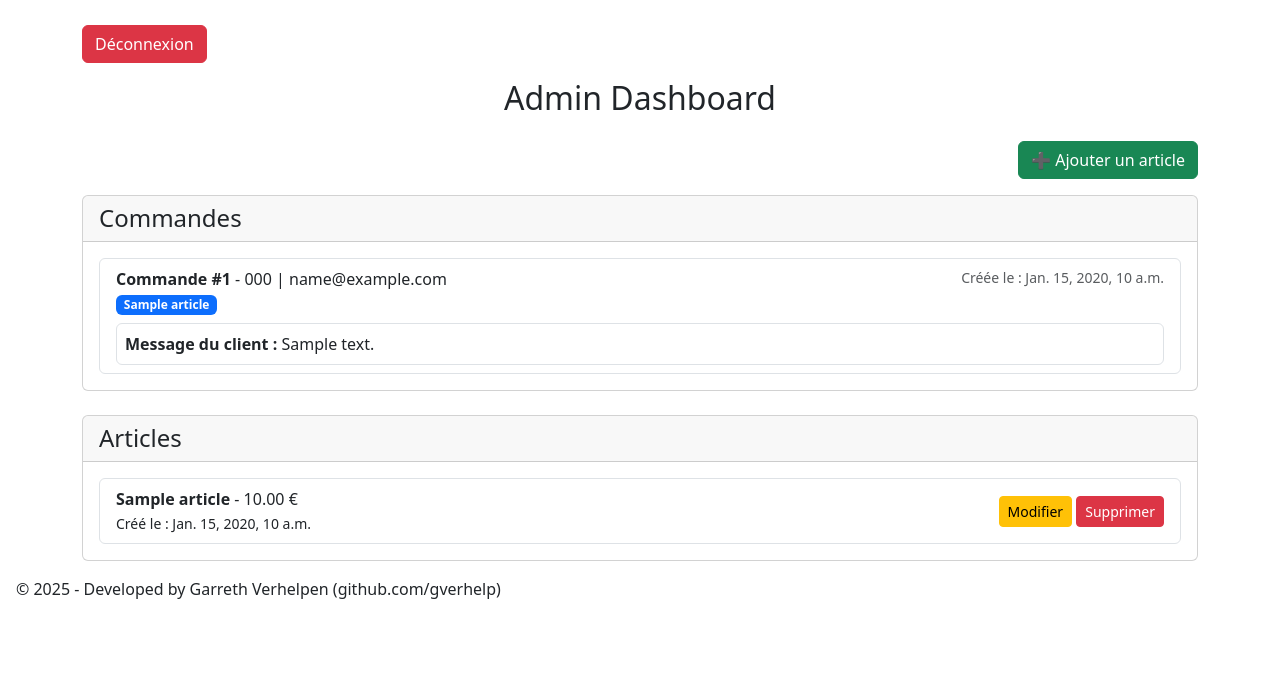
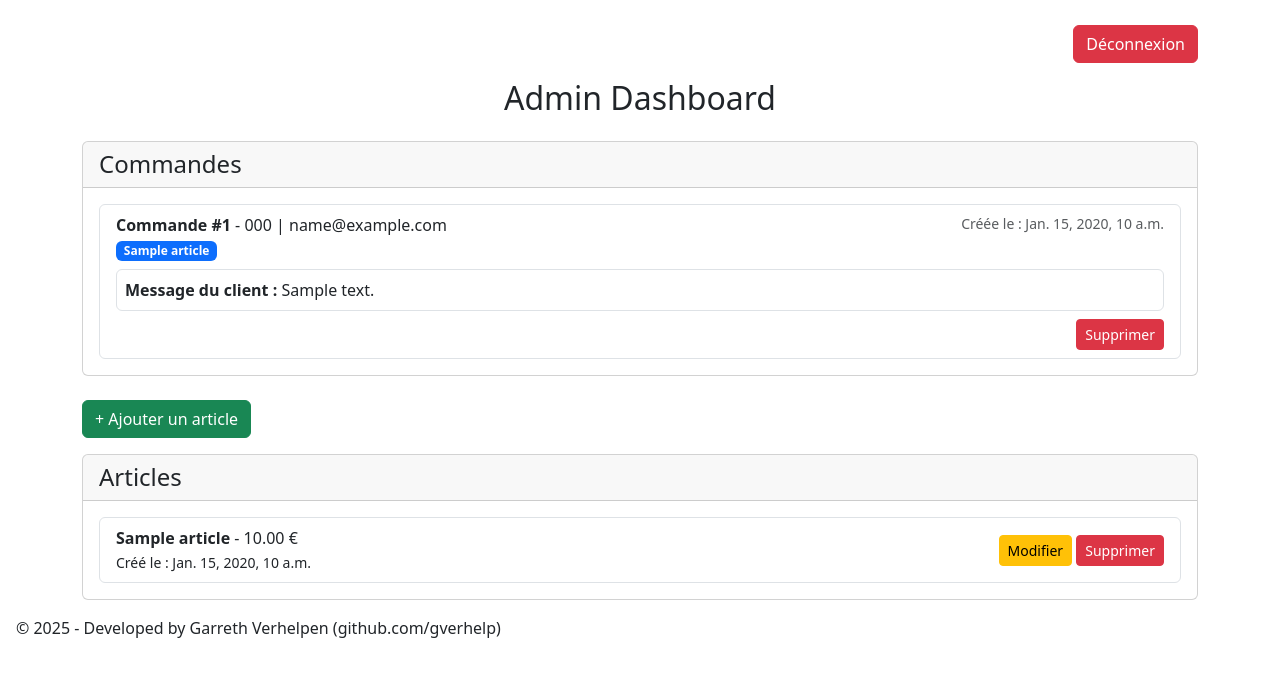
Before and after one commit to gverhelp/salesPageApp, a Django app: page /admin-dashboard/ in a window 1280 px wide. Shown: the part 73-750 px from the top of the page. Run offline with Django 5.2, Linux system fonts and the light colour scheme; a user stored in the database is signed in; tables that the repository leaves empty hold one stand-in row (values such as "Sample post"); some libraries are stand-ins or nearby versions.

Commit message:
small changes

```diff
--- a/app/salesPage/templates/admin/admin_dashboard.html
+++ b/app/salesPage/templates/admin/admin_dashboard.html
@@ -5,17 +5,15 @@
 {% block content %}
 <div class="container mt-2">
     <!-- Bouton Déconnexion -->
-    <form method="POST" action="{% url 'admin_logout' %}" class="mb-3">
-        {% csrf_token %}
-        <button type="submit" class="btn btn-danger">Déconnexion</button>
-    </form>
+     <div class="d-flex justify-content-end mb-3">
+        <form method="POST" action="{% url 'admin_logout' %}">
+            {% csrf_token %}
+            <button type="submit" class="btn btn-danger">Déconnexion</button>
+        </form>
+    </div>
 
     <h2 class="mb-4 text-center">Admin Dashboard</h2>
 
-    <!-- Bouton pour ajouter un article -->
-    <div class="d-flex justify-content-end mb-3">
-    <a href="{% url 'add_article' %}" class="btn btn-success">➕ Ajouter un article</a>
-    </div>
     <!-- SECTION COMMANDES -->
     <div class="card mb-4">
         <div class="card-header">
@@ -29,16 +27,19 @@
                             <div class="d-flex justify-content-between">
                                 <div>
                                     <strong>Commande #{{ order.id }}</strong> - {{ order.phone_number }} | {{ order.email }}
-                                    <br>
-                                    <span class="badge bg-primary">{{ order.article.title }}</span>
                                 </div>
                                 <small class="text-muted">Créée le : {{ order.created_at }}</small>
                             </div>
+                            <span class="badge bg-primary">{{ order.article.title }}</span>
                             {% if order.message %}
                                 <div class="mt-2 p-2 border rounded">
                                     <strong>Message du client :</strong> {{ order.message }}
                                 </div>
                             {% endif %}
+                            <form method="POST" action="{% url 'delete_order' order.id %}" class="d-flex justify-content-end mt-2">
+                                {% csrf_token %}
+                                <button type="submit" class="btn btn-danger btn-sm">Supprimer</button>
+                            </form>
                         </li>
                     {% endfor %}
                 </ul>
@@ -49,6 +50,8 @@
     </div>
 
     <!-- SECTION ARTICLES -->
+         <!-- Bouton pour ajouter un article -->
+    <a href="{% url 'add_article' %}" class="btn btn-success mb-3">+ Ajouter un article</a>
     <div class="card">
         <div class="card-header">
             <h4 class="m-0">Articles</h4>
--- a/app/salesPage/urls.py
+++ b/app/salesPage/urls.py
@@ -17,7 +17,7 @@ Including another URLconf
 from django.conf import settings
 from django.conf.urls.static import static
 from django.urls import path
-from salesPage.views import article_list, article_detail, contact_me, admin_login, admin_dashboard, admin_logout, edit_article, delete_article, add_article, delete_image
+from salesPage.views import article_list, article_detail, contact_me, admin_login, admin_dashboard, admin_logout, edit_article, delete_article, add_article, delete_image, delete_order
 
 urlpatterns = [
     path('', article_list),
@@ -33,5 +33,6 @@ urlpatterns = [
     path('edit-article/<int:article_id>/', edit_article, name='edit_article'),
     path('delete-article/<int:article_id>/', delete_article, name='delete_article'),
     path('delete-image/<int:image_id>/', delete_image, name='delete_image'),
+    path('delete-order/<int:order_id>/', delete_order, name='delete_order'),
 
 ] + static(settings.MEDIA_URL, document_root=settings.MEDIA_ROOT)
--- a/app/salesPage/views.py
+++ b/app/salesPage/views.py
@@ -47,10 +47,6 @@ def article_detail(request, article_id):
     })
 
 
-def admin_required(user):
-    return user.is_authenticated and user.is_superuser
-
-
 def admin_login(request):
     if request.method == 'POST':
         username = request.POST.get('username')
@@ -58,7 +54,7 @@ def admin_login(request):
 
         user = authenticate(request, username=username, password=password)
 
-        if user is not None and user.is_superuser:
+        if user:
             login(request, user)
             return redirect('/admin-dashboard/')
         else:
@@ -73,7 +69,6 @@ def admin_logout(request):
 
 
 @login_required(login_url='/admin-login/')
-@user_passes_test(admin_required, login_url='/admin-login/')
 def admin_dashboard(request):
     articles = Article.objects.all()
     orders = Order.objects.all()
@@ -82,7 +77,6 @@ def admin_dashboard(request):
 
 
 @login_required(login_url='/admin-login/')
-@user_passes_test(admin_required, login_url='/admin-login/')
 def add_article(request):
     if request.method == 'POST':
         form = ArticleForm(request.POST)
@@ -99,7 +93,6 @@ def add_article(request):
 
 
 @login_required(login_url='/admin-login/')
-@user_passes_test(admin_required, login_url='/admin-login/')
 def edit_article(request, article_id):
     article = get_object_or_404(Article, id=article_id)
     images = article.images.all()
@@ -121,7 +114,6 @@ def edit_article(request, article_id):
 
 
 @login_required(login_url='/admin-login/')
-@user_passes_test(admin_required, login_url='/admin-login/')
 def delete_article(request, article_id):
     article = get_object_or_404(Article, id=article_id)
     article.delete()
@@ -129,9 +121,15 @@ def delete_article(request, article_id):
 
 
 @login_required(login_url='/admin-login/')
-@user_passes_test(admin_required, login_url='/admin-login/')
 def delete_image(request, image_id):
     image = get_object_or_404(ArticleImage, id=image_id)
-    article_id = image.article.id  # On récupère l'ID de l'article associé
-    image.delete()  # Suppression de l'image
+    article_id = image.article.id
+    image.delete()
     return redirect('edit_article', article_id=article_id)
+
+
+@login_required(login_url='/admin-login/')
+def delete_order(request, order_id):
+    order = get_object_or_404(Order, id=order_id)
+    order.delete()
+    return redirect('admin_dashboard')
```
